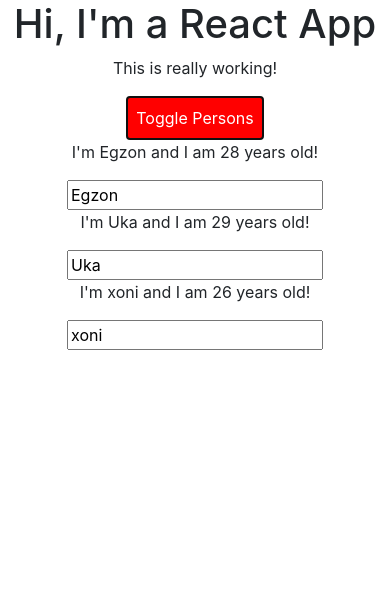
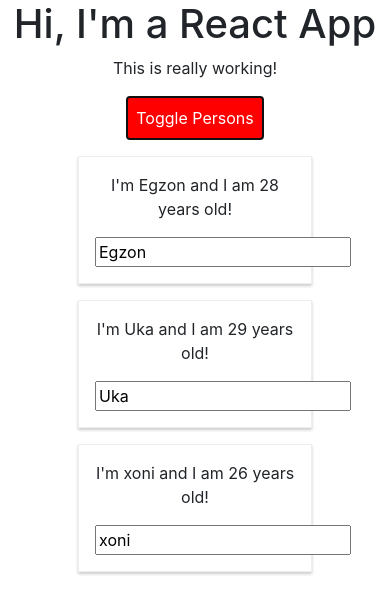
Before and after one commit to 3gzon/my-app, a React (Create React App) app: page / in a window 390 px wide. Both pictures are taken after a click on the button "Toggle Persons". Shown: the top 614 px of the page. Built offline with nearby package versions, Linux system fonts and the light colour scheme.

Commit message:
feat: using media queries from radium library

```diff
--- /dev/null
+++ b/src/Person/Person.css
@@ -0,0 +1,8 @@
+.person{
+width: 60%;
+margin: 16px auto;
+border: 1px solid #eee;
+box-shadow: 0 2px 3px #ccc;
+padding: 16px;
+text-align: center;
+}
--- a/src/Person/Person.js
+++ b/src/Person/Person.js
@@ -1,7 +1,12 @@
 import React from 'react';
 import Radium from 'radium'
-
+import './Person.css'
 const person = (props) => {
+    const style = {
+        '@media (min-width: 500px)': {
+            width: '450px'
+        }
+    }
     return (
         <div className="person">
             <p onClick={props.click}>I'm {props.name} and I am {props.age} years old!</p>
```
